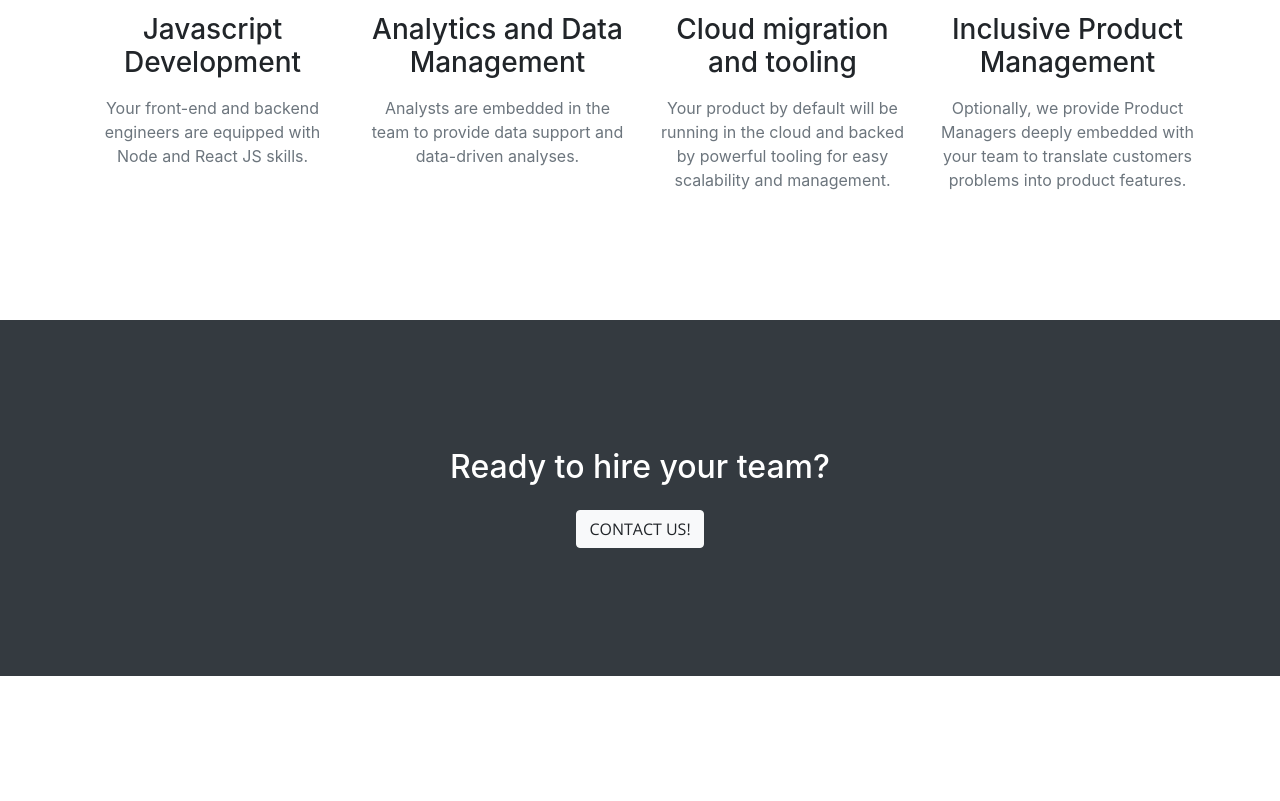
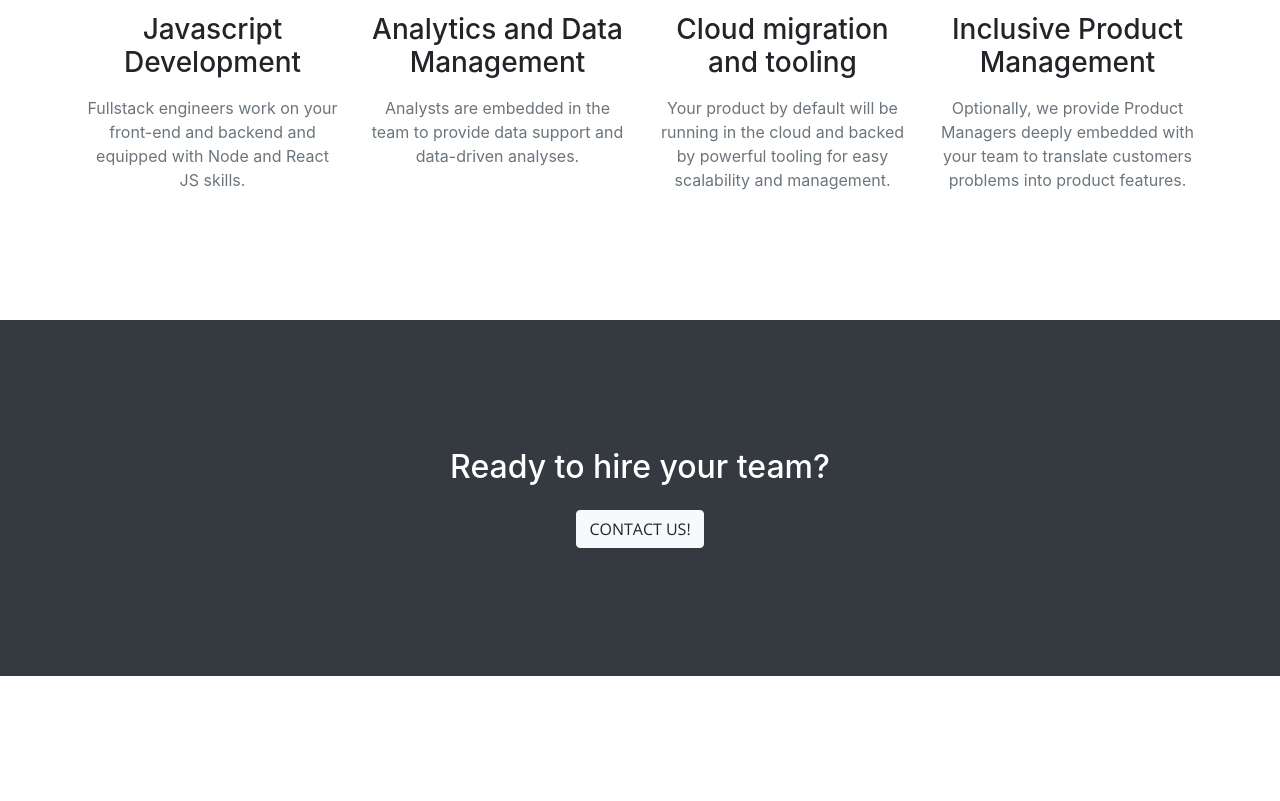
Before and after one commit to codeplusdata/main-site, a website with bundled scripts: page index.html in a window 1280 px wide. Shown: the part 1656-2457 px from the top of the page. Built offline with nearby package versions, Linux system fonts and the light colour scheme.

Commit message:
text changes

```diff
--- a/index.html
+++ b/index.html
@@ -102,7 +102,7 @@
             <div class="service-box mt-5 mx-auto">
               <i class="fab fa-4x fa-react text-primary mb-3 sr-icons"></i>
               <h3 class="mb-3">Javascript Development</h3>
-              <p class="text-muted mb-0">Your front-end and backend engineers are equipped with Node and React JS skills.</p>
+              <p class="text-muted mb-0">Fullstack engineers work on your front-end and backend and equipped with Node and React JS skills.</p>
             </div>
           </div>
           <div class="col-lg-3 col-md-6 text-center">
```
